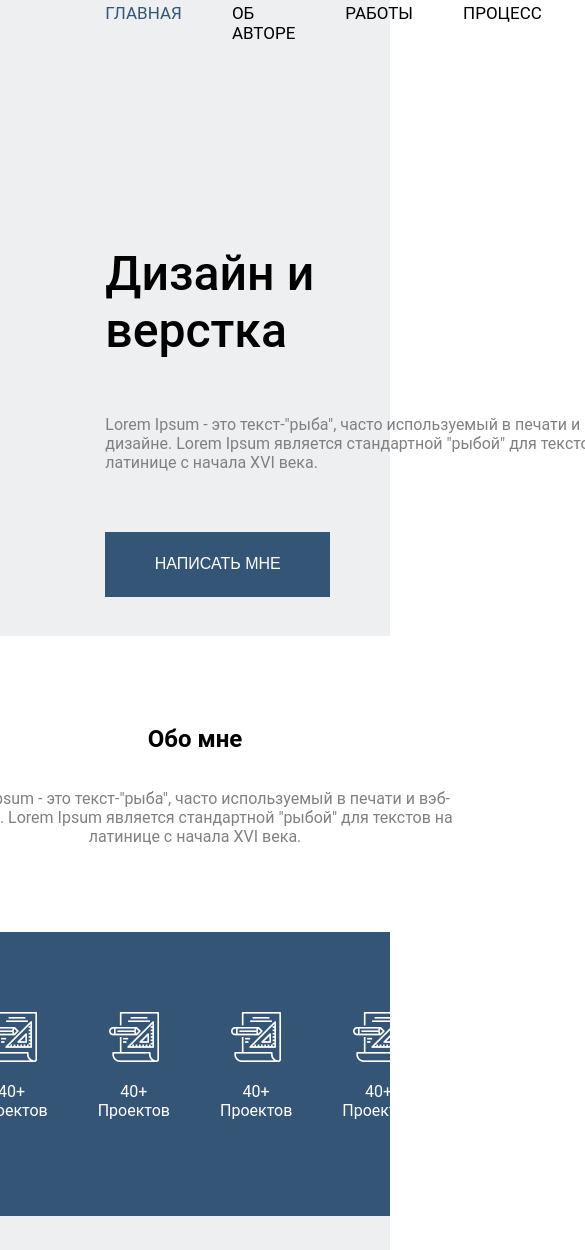
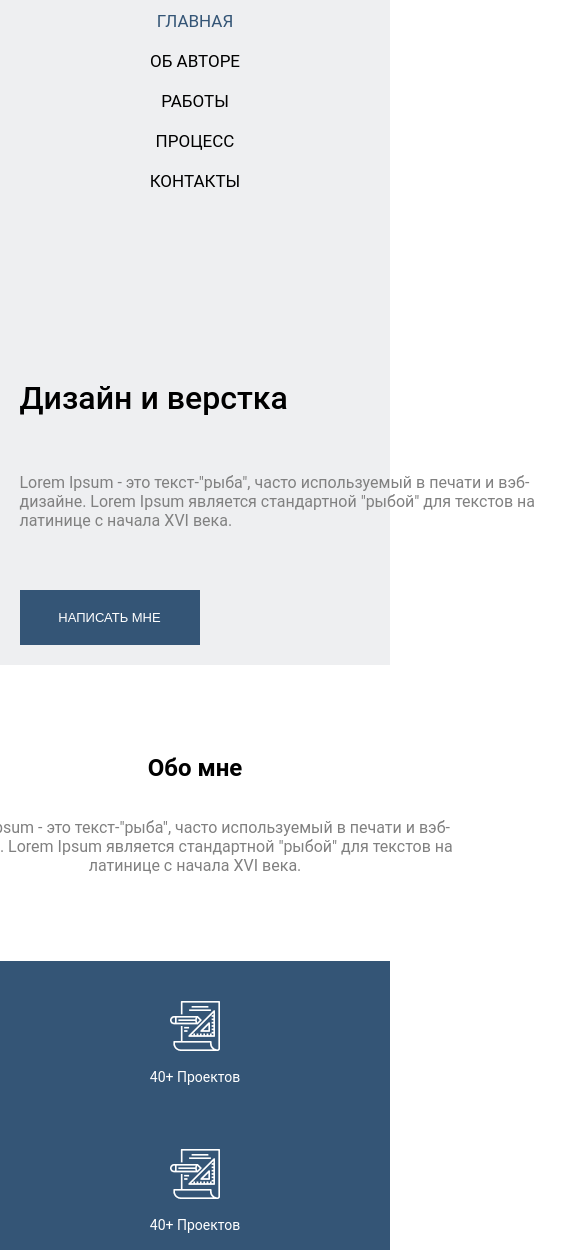
Before and after one commit to Georg2005/homework_3, a plain HTML site: page index.html in a window 390 px wide. Shown: the part 9-1259 px from the top of the page, 585 px wide, since content can reach past the window. Drawn offline with Linux system fonts and the light colour scheme.

Commit message:
second commit

```diff
--- a/style.css
+++ b/style.css
@@ -154,3 +154,45 @@ footer {
 .home_li {
   color: #345576;
 }
+
+@media (max-width: 768px) {
+  nav ul {
+    flex-direction: column;
+    align-items: center;
+    gap: 20px;
+  }
+  .container {
+    padding: 5% 5%;
+  }
+  .stats {
+    flex-direction: column;
+    align-items: center;
+  }
+  .stat-item {
+    width: 100%;
+  }
+  .video_img {
+    width: 90%;
+  }
+  .play_button {
+    width: 60px;
+    height: 60px;
+  }
+}
+
+@media (max-width: 480px) {
+  .container h1 {
+    font-size: 32px;
+  }
+  button {
+    width: 180px;
+    height: 55px;
+    font-size: small;
+  }
+  .stats {
+    padding: 40px 10px;
+  }
+  .stat-item p {
+    font-size: 14px;
+  }
+}
```
